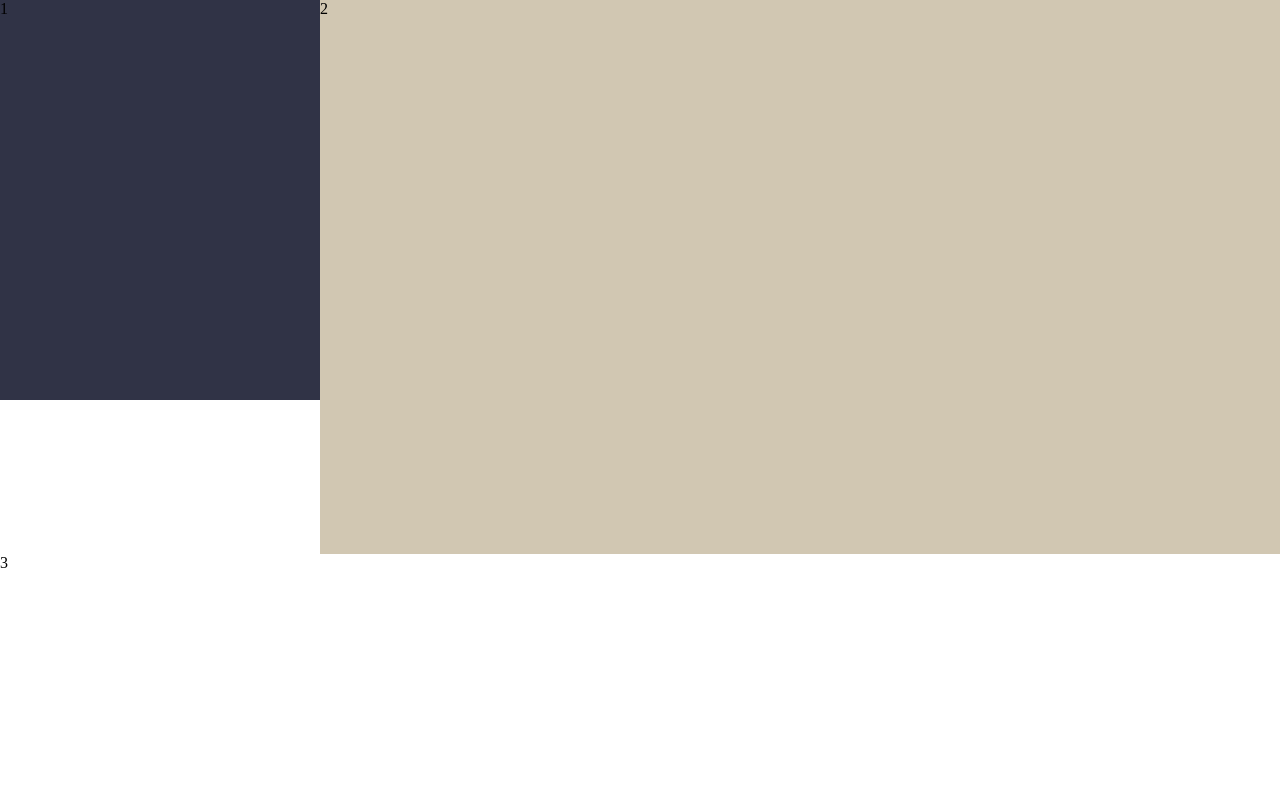
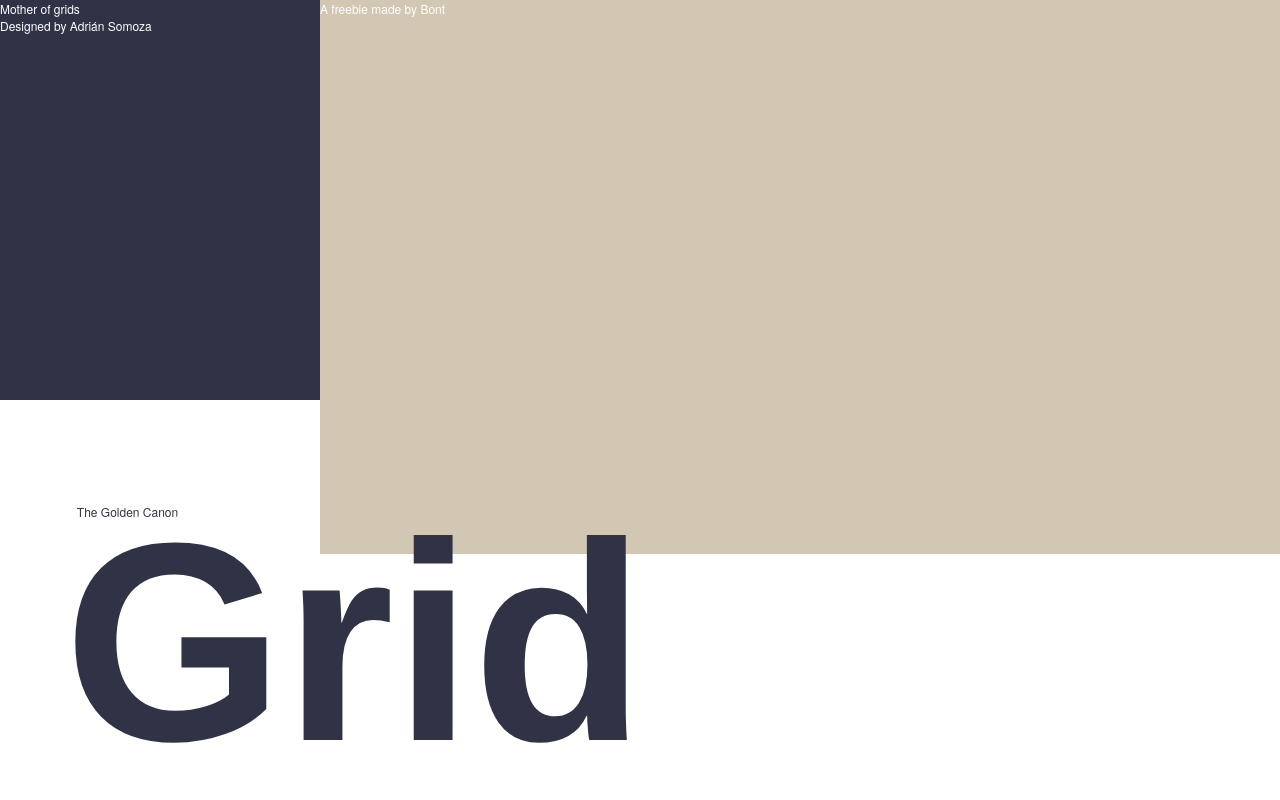
Before and after one commit to taodutra/Golden-Canon-Grid, a plain HTML site: page dist/index.html in a window 1280 px wide. Drawn offline with Linux system fonts and the light colour scheme.

Commit message:
footer text style

```diff
--- a/dist/Golden-Canon-Grid.6990a94a.css
+++ b/dist/Golden-Canon-Grid.6990a94a.css
@@ -11,6 +11,12 @@ html, body{
   width: 100%;
   overflow: hidden;
   /* background: #303346; */
+}
+
+body{
+  font-family: 'helveticaNeue', Arial;
+  font-size: 12px;
+  color: #fff;
 }
 
 .page{
@@ -36,12 +42,40 @@ html, body{
   height: 66.6%;
 }
 .area-03{
+  position: relative;
   width: 100%;
   height: 33.4%;
+  color: #303346;
+}
+.title{
+  font-size: 108px;
+  font-family: 'helveticaNeue Bold', Arial;
+  transition: all 0.25s ease-in-out;
+  position: relative;
+  left: -2.25%;
+  line-height: 0.775;
+}
+.text-box{
+  position: absolute;
+  left: 9vw;
+  bottom: 6vh;
+}
+.golden-copy{
+  margin-bottom: 10px;
 }
 @media (min-width:768px) {
   .area-01{
     height: 35%;
+  }
+  .title{
+    font-size: 151px;
+  }
+  .text-box{
+    left: 12.6vw;
+    bottom: 8.3vh;
+  }
+  .golden-copy{
+    margin-bottom: 17px;
   }
 }
 @media (min-width:1024px) {
@@ -56,4 +90,14 @@ html, body{
   .area-03{
     height: 30.7%;
   }
+  .title{
+    font-size: 283px;
+  }
+  .text-box{
+    left: 6vw;
+    bottom: 6vh;
+  }
+  .golden-copy{
+    margin-bottom: 13px;
+  }
 }
--- a/dist/Golden-Canon-Grid.6990a94a.js
+++ b/dist/Golden-Canon-Grid.6990a94a.js
@@ -144,7 +144,7 @@ module.exports = reloadCSS;
         module.hot.dispose(reloadCSS);
         module.hot.accept(reloadCSS);
 
-},{"_css_loader":10}],8:[function(require,module,exports) {
+},{"_css_loader":10}],25:[function(require,module,exports) {
 
 var OVERLAY_ID = '__parcel__error__overlay__';
 
@@ -313,5 +313,5 @@ function hmrAccept(bundle, id) {
     return hmrAccept(global.parcelRequire, id);
   });
 }
-},{}]},{},[8])
+},{}]},{},[25])
 //# sourceMappingURL=/Golden-Canon-Grid.6990a94a.map
--- a/dist/index.html
+++ b/dist/index.html
@@ -1,7 +1,18 @@
+<!doctype html>
 <html>
     <head>
+        <meta charset="utf-8">
+        <meta http-equiv="X-UA-Compatible" content="IE=edge,chrome=1">
+        <meta name="viewport" content="width=device-width,initial-scale=1,maximum-scale=1,shrink-to-fit=no">
         <title>Golden Canon Grid</title>
         <link rel="stylesheet" href="/Golden-Canon-Grid.6990a94a.css">
+        <link rel="apple-touch-icon" sizes="180x180" href="/apple-touch-icon.b31ae0e6.png">
+        <link rel="icon" type="image/png" sizes="32x32" href="/favicon-32x32.98028fb3.png">
+        <link rel="icon" type="image/png" sizes="16x16" href="/favicon-16x16.0aa2132a.png">
+        <link rel="manifest" href="/site.3b1b32e9.webmanifest">
+        <link rel="mask-icon" href="/safari-pinned-tab.3c372017.svg" color="#303346">
+        <meta name="msapplication-TileColor" content="#ececec">
+        <meta name="theme-color" content="#ffffff">
     <script src="/Golden-Canon-Grid.6990a94a.js"></script></head>
     <body>
         <!-- reference an image file -->
@@ -9,9 +20,19 @@
 
         <!-- <a href="./other.html">Link to another page</a> -->
         <div class="page">
-            <div class="area area-01">1</div>
-            <div class="area area-02">2</div>
-            <div class="area area-03">3</div>
+            <div class="area area-01">
+                <p class="text text-01 rotate">Mother of grids</p>
+                <p class="text text-02">Designed by Adrián Somoza</p>
+            </div>
+            <div class="area area-02">
+                <p class="text text-03 rotate">A freebie made by Bont</p>
+            </div>
+            <div class="area area-03">
+                <div class="text-box">
+                    <p class="golden-copy">The Golden Canon</p>
+                    <h2 class="title">Grid</h2>
+                </div>
+            </div>
         </div>
         <!-- import a JavaScript bundle -->
         <script src="/Golden-Canon-Grid.f971f93b.js"></script>
--- a/index.css
+++ b/index.css
@@ -11,6 +11,12 @@ html, body{
   width: 100%;
   overflow: hidden;
   /* background: #303346; */
+}
+
+body{
+  font-family: 'helveticaNeue', Arial;
+  font-size: 12px;
+  color: #fff;
 }
 
 .page{
@@ -36,12 +42,40 @@ html, body{
   height: 66.6%;
 }
 .area-03{
+  position: relative;
   width: 100%;
   height: 33.4%;
+  color: #303346;
+}
+.title{
+  font-size: 108px;
+  font-family: 'helveticaNeue Bold', Arial;
+  transition: all 0.25s ease-in-out;
+  position: relative;
+  left: -2.25%;
+  line-height: 0.775;
+}
+.text-box{
+  position: absolute;
+  left: 9vw;
+  bottom: 6vh;
+}
+.golden-copy{
+  margin-bottom: 10px;
 }
 @media (min-width:768px) {
   .area-01{
     height: 35%;
+  }
+  .title{
+    font-size: 151px;
+  }
+  .text-box{
+    left: 12.6vw;
+    bottom: 8.3vh;
+  }
+  .golden-copy{
+    margin-bottom: 17px;
   }
 }
 @media (min-width:1024px) {
@@ -56,4 +90,14 @@ html, body{
   .area-03{
     height: 30.7%;
   }
+  .title{
+    font-size: 283px;
+  }
+  .text-box{
+    left: 6vw;
+    bottom: 6vh;
+  }
+  .golden-copy{
+    margin-bottom: 13px;
+  }
 }
```
Also changed, not shown: browserconfig.xml (added, +9 -0 lines), index.html (+24 -3 lines), android-chrome-192x192.png (added), android-chrome-512x512.png (added), apple-touch-icon.png (added), dist/apple-touch-icon.b31ae0e6.png (added), dist/favicon-16x16.0aa2132a.png (added), dist/favicon-32x32.98028fb3.png (added), dist/safari-pinned-tab.3c372017.svg (added), dist/site.3b1b32e9.webmanifest (added), favicon-16x16.png (added), favicon-32x32.png (added), favicon.ico (added), mstile-150x150.png (added), 2 more files.
